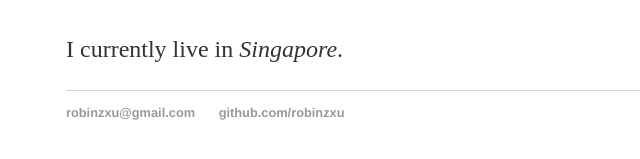
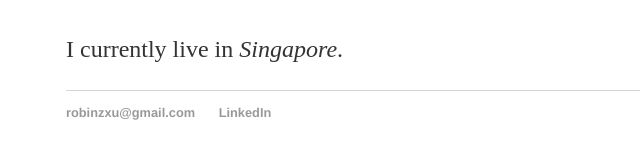
Before and after one commit to robinzxu/robinzxu.github.io, a Jekyll site: the page built from index.html, in a window 1280 px wide. Shown: the part 169-328 px from the top of the page, without its empty margins (30-670 px from the left). Built offline with Jekyll 4.4.1, drawn with Linux system fonts in a browser that asks for light colours.

Commit message:
Update default.html

```diff
--- a/_layouts/default.html
+++ b/_layouts/default.html
@@ -39,7 +39,7 @@
 		<footer>
 	    	<ul>
 	        	<li><a href="mailto:robinzxu@gmail.com">robinzxu@gmail.com</a></li>
-	        	<li><a href="https://github.com/robinzxu">github.com/robinzxu</a></li>
+	        	<li><a href="https://www.linkedin.com/in/robin-zhang-xu-83b8aa62/">LinkedIn</a></li>
 		</ul>
 		</footer>
 
```
